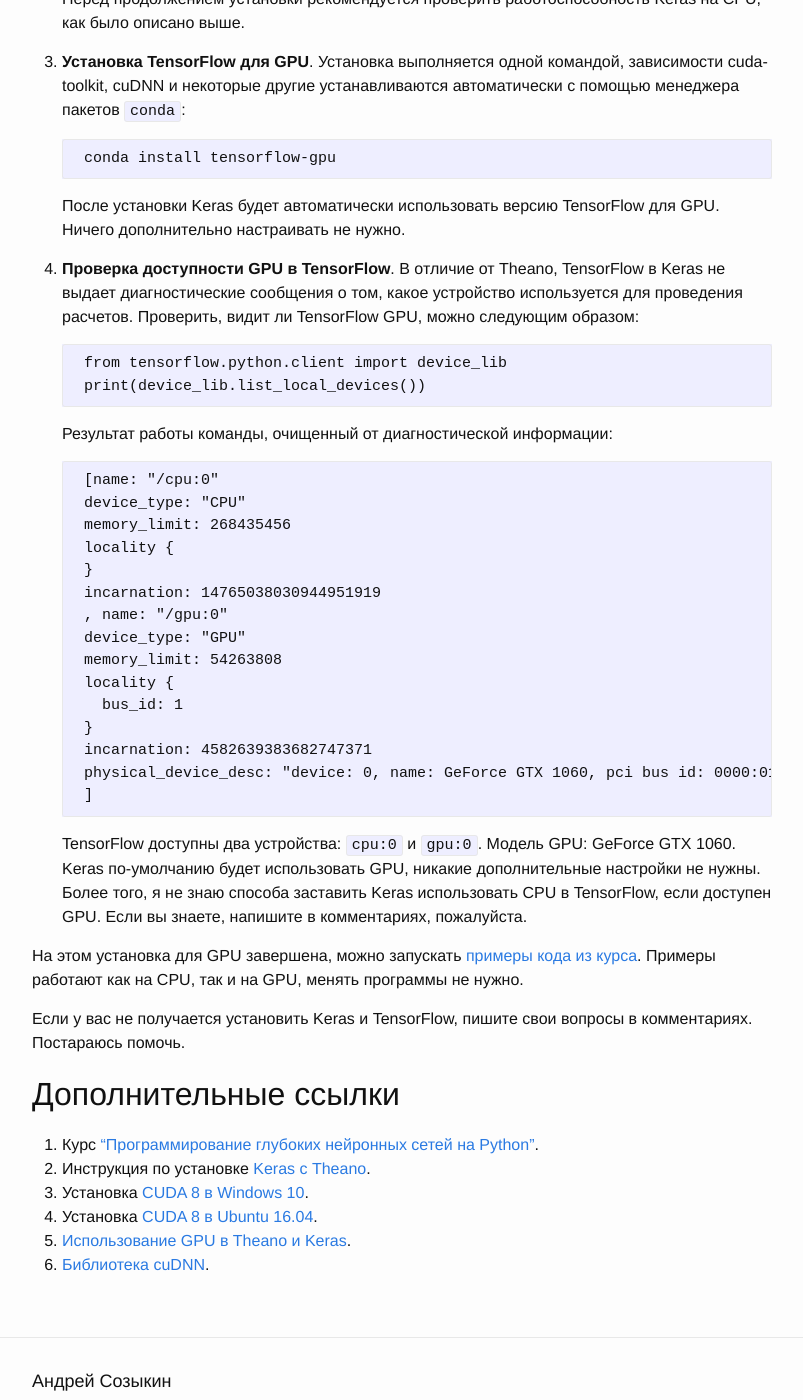
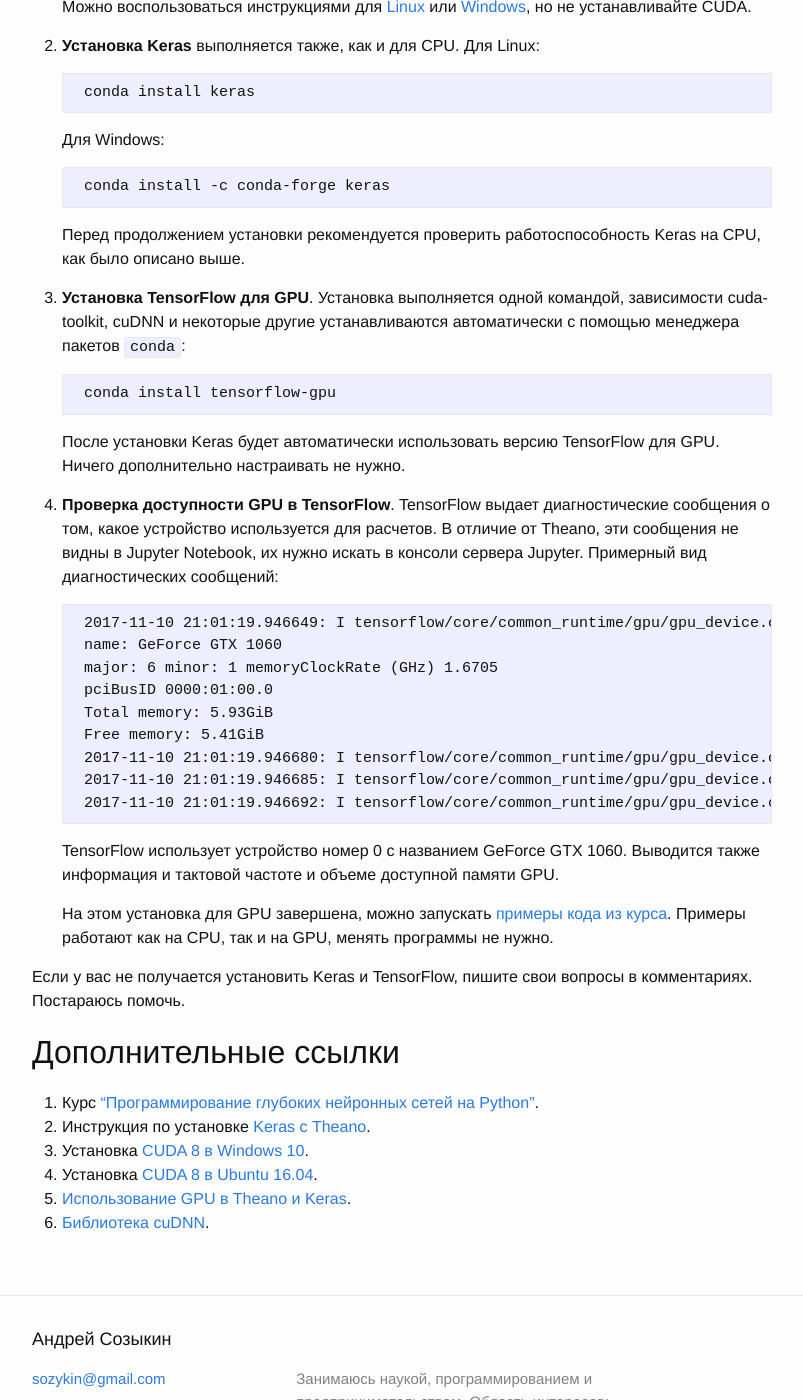
Before and after one commit to sozykin/asozykin.ru, a Jekyll site: the page built from _posts/2017-09-07-Keras-Installation-TensorFlow.md, in a window 1280 px wide and 1400 px high, scrolled down 2156 px. Shown: the whole window, without its empty margins (238-1041 px from the left). Built offline with Jekyll 4.4.1, drawn with Linux system fonts in a browser that asks for light colours; comment, search, counter and statistics services are not loaded; some of the changed text lies outside the part shown.

Commit message:
Keras installation instructiona are updated

```diff
--- a/_posts/2017-09-07-Keras-Installation-TensorFlow.md
+++ b/_posts/2017-09-07-Keras-Installation-TensorFlow.md
@@ -15,17 +15,26 @@ comments: true
 
 Сначала необходимо установить Anaconda. Скачайте с [сайта Continuum Analytics](https://www.continuum.io/downloads) и установите версию Anaconda для своей операционной системы. Выбирайте Python версии 3.6.
 
-## Установка Keras и TensorFlow для CPU
+## Установка TensorFlow для CPU
 
-Если вы планируете обучать нейронные сети на центральном процессоре, то Keras и TensorFlow устанавливаются всего одной командой. Для Linux используйте команду:
+Для установки TensorFlow используйте команду:
+
+    conda install tensorflow
+
+TensorFlow для CPU установится автоматически со всеми необходимыми зависимостями. Проверяем, что установка прошла успешно:
+
+    python -c "import tensorflow; print(tensorflow.__version__)"
+    1.2.1
+
+## Установка Keras
+
+После установки TensorFlow можно устанавливать Keras. Для Linux используйте команду:
 
     conda install keras
 
 В Windows Keras пока не входит в основной набор пакетов Anaconda, поэтому устанавливаем его из conda-forge:
 
     conda install -c conda-forge keras
-
-TensorFlow при этом установится автоматически, как и другие зависимости Keras.
 
 По-умолчанию после установки Keras будет сконфигурирован на работу с TensorFlow. На всякий случай проверим содержимое конфигурационного файла `.keras/keras.json` в домашнем каталоге пользователя:
 
@@ -68,32 +77,21 @@ TensorFlow при этом установится автоматически, к
 
     После установки Keras будет автоматически использовать версию TensorFlow для GPU. Ничего дополнительно настраивать не нужно.
 
-4. **Проверка доступности GPU в TensorFlow**. В отличие от Theano, TensorFlow в Keras не выдает диагностические сообщения о том, какое устройство используется для проведения расчетов. Проверить, видит ли TensorFlow GPU, можно следующим образом:
+4. **Проверка доступности GPU в TensorFlow**. TensorFlow выдает диагностические сообщения о том, какое устройство используется для расчетов. В отличие от Theano, эти сообщения не видны в Jupyter Notebook, их нужно искать в консоли сервера Jupyter. Примерный вид диагностических сообщений:
 
-        from tensorflow.python.client import device_lib
-        print(device_lib.list_local_devices())
+        2017-11-10 21:01:19.946649: I tensorflow/core/common_runtime/gpu/gpu_device.cc:940] Found device 0 with properties:
+        name: GeForce GTX 1060
+        major: 6 minor: 1 memoryClockRate (GHz) 1.6705
+        pciBusID 0000:01:00.0
+        Total memory: 5.93GiB
+        Free memory: 5.41GiB
+        2017-11-10 21:01:19.946680: I tensorflow/core/common_runtime/gpu/gpu_device.cc:961] DMA: 0
+        2017-11-10 21:01:19.946685: I tensorflow/core/common_runtime/gpu/gpu_device.cc:971] 0:   Y
+        2017-11-10 21:01:19.946692: I tensorflow/core/common_runtime/gpu/gpu_device.cc:1030] Creating TensorFlow device (/gpu:0) -> (device: 0, name: GeForce GTX 1060, pci bus id: 0000:01:00.0)
 
-    Результат работы команды, очищенный от диагностической информации:
+    TensorFlow использует устройство номер 0 с названием GeForce GTX 1060. Выводится также информация и тактовой частоте и объеме доступной памяти GPU.
 
-        [name: "/cpu:0"
-        device_type: "CPU"
-        memory_limit: 268435456
-        locality {
-        }
-        incarnation: 14765038030944951919
-        , name: "/gpu:0"
-        device_type: "GPU"
-        memory_limit: 54263808
-        locality {
-          bus_id: 1
-        }
-        incarnation: 4582639383682747371
-        physical_device_desc: "device: 0, name: GeForce GTX 1060, pci bus id: 0000:01:00.0"
-        ]
-
-    TensorFlow доступны два устройства: `cpu:0` и `gpu:0`. Модель GPU: GeForce GTX 1060. Keras по-умолчанию будет использовать GPU, никакие дополнительные настройки не нужны. Более того, я не знаю способа заставить Keras использовать CPU в TensorFlow, если доступен GPU. Если вы знаете, напишите в комментариях, пожалуйста.
-
-На этом установка для GPU завершена, можно запускать [примеры кода из курса](/courses/nnpython). Примеры работают как на CPU, так и на GPU, менять программы не нужно.
+    На этом установка для GPU завершена, можно запускать [примеры кода из курса](/courses/nnpython). Примеры работают как на CPU, так и на GPU, менять программы не нужно.
 
 Если у вас не получается установить Keras и TensorFlow, пишите свои вопросы в комментариях. Постараюсь помочь.
 
```
Also changed, not shown: _posts/2016-12-25-Keras-Installation.md (+2 -0 lines).
